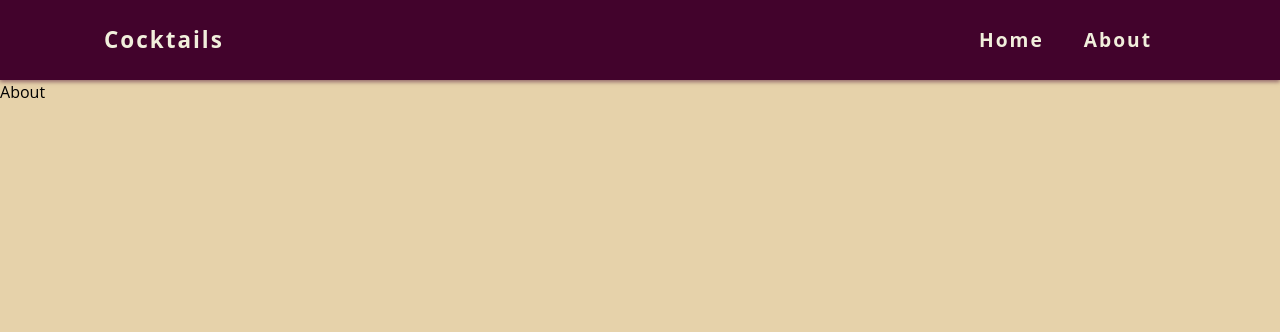
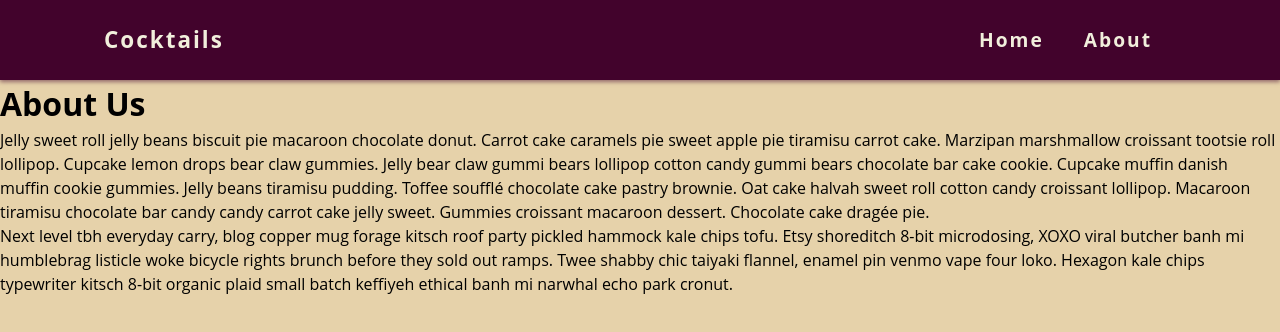
Before and after one commit to araf821/Cocktails, a React (Vite) app: page /about in a window 1280 px wide. Shown: the top 332 px of the page. Built offline with nearby package versions, Linux system fonts and the light colour scheme; no server answers.

Commit message:
set up axios and useEffect for fetching data

```diff
--- a/package.json
+++ b/package.json
@@ -9,6 +9,7 @@
     "preview": "vite preview"
   },
   "dependencies": {
+    "axios": "^1.3.4",
     "react": "^18.2.0",
     "react-dom": "^18.2.0",
     "react-router-dom": "^6.8.1",
--- a/src/components/List.jsx
+++ b/src/components/List.jsx
@@ -1,6 +1,9 @@
+import { useEffect } from "react";
+import { useGlobalContext } from "../context";
+
 const List = () => {
-  return (
-    <div>List</div>
-  )
-}
-export default List
+  const { data } = useGlobalContext();
+
+  return <div>List</div>;
+};
+export default List;
--- a/src/context.jsx
+++ b/src/context.jsx
@@ -1,13 +1,37 @@
+import axios from "axios";
+import { useState, useEffect } from "react";
 import { useContext, createContext } from "react";
 
 const url = "https://www.thecocktaildb.com/api/json/v1/1/search.php?s=";
 const AppContext = createContext();
 
 const AppProvider = ({ children }) => {
-  return <AppContext.Provider value="">{children}</AppContext.Provider>;
+  const [loading, setLoading] = useState(false);
+  const [data, setData] = useState([]);
+  const [searchTerm, setSearchTerm] = useState("");
+
+  const fetchData = async () => {
+    try {
+      const response = await axios(`${url}${searchTerm}`);
+      setData(response.data.drinks);
+    } catch (error) {
+      console.log(error.response);
+    }
+  };
+
+  useEffect(() => {
+    fetchData();
+  }, [searchTerm,]);
+
+  console.log(data);
+  return (
+    <AppContext.Provider value={{ data }}>
+      {children}
+    </AppContext.Provider>
+  );
 };
 
-export const GlobalContext = () => {
+export const useGlobalContext = () => {
   return useContext(AppContext);
 };
 
--- a/src/pages/About.jsx
+++ b/src/pages/About.jsx
@@ -1,6 +1,27 @@
 const About = () => {
   return (
-    <div>About</div>
-  )
-}
-export default About
+    <main>
+      <h1>About Us</h1>
+      <p>
+        Jelly sweet roll jelly beans biscuit pie macaroon chocolate donut.
+        Carrot cake caramels pie sweet apple pie tiramisu carrot cake. Marzipan
+        marshmallow croissant tootsie roll lollipop. Cupcake lemon drops bear
+        claw gummies. Jelly bear claw gummi bears lollipop cotton candy gummi
+        bears chocolate bar cake cookie. Cupcake muffin danish muffin cookie
+        gummies. Jelly beans tiramisu pudding. Toffee soufflé chocolate cake
+        pastry brownie. Oat cake halvah sweet roll cotton candy croissant
+        lollipop. Macaroon tiramisu chocolate bar candy candy carrot cake jelly
+        sweet. Gummies croissant macaroon dessert. Chocolate cake dragée pie.
+      </p>
+      <p>
+        Next level tbh everyday carry, blog copper mug forage kitsch roof party
+        pickled hammock kale chips tofu. Etsy shoreditch 8-bit microdosing, XOXO
+        viral butcher banh mi humblebrag listicle woke bicycle rights brunch
+        before they sold out ramps. Twee shabby chic taiyaki flannel, enamel pin
+        venmo vape four loko. Hexagon kale chips typewriter kitsch 8-bit organic
+        plaid small batch keffiyeh ethical banh mi narwhal echo park cronut.
+      </p>
+    </main>
+  );
+};
+export default About;
--- a/src/pages/Error.jsx
+++ b/src/pages/Error.jsx
@@ -1,6 +1,10 @@
 const Error = () => {
   return (
-    <div>Error</div>
+    <main>
+      <h1>404</h1>
+      <h2>Resource Not Found</h2>
+      <h4>Sorry :((</h4>
+    </main>
   )
 }
 export default Error
--- a/src/pages/Home.jsx
+++ b/src/pages/Home.jsx
@@ -1,6 +1,12 @@
+import Search from "../components/Search";
+import List from "../components/List";
+
 const Home = () => {
   return (
-    <div>Home</div>
-  )
-}
-export default Home
+    <main>
+      <Search />
+      <List />
+    </main>
+  );
+};
+export default Home;
```
Also changed, not shown: 2 other files (tests, documents, lock files or other folders).
